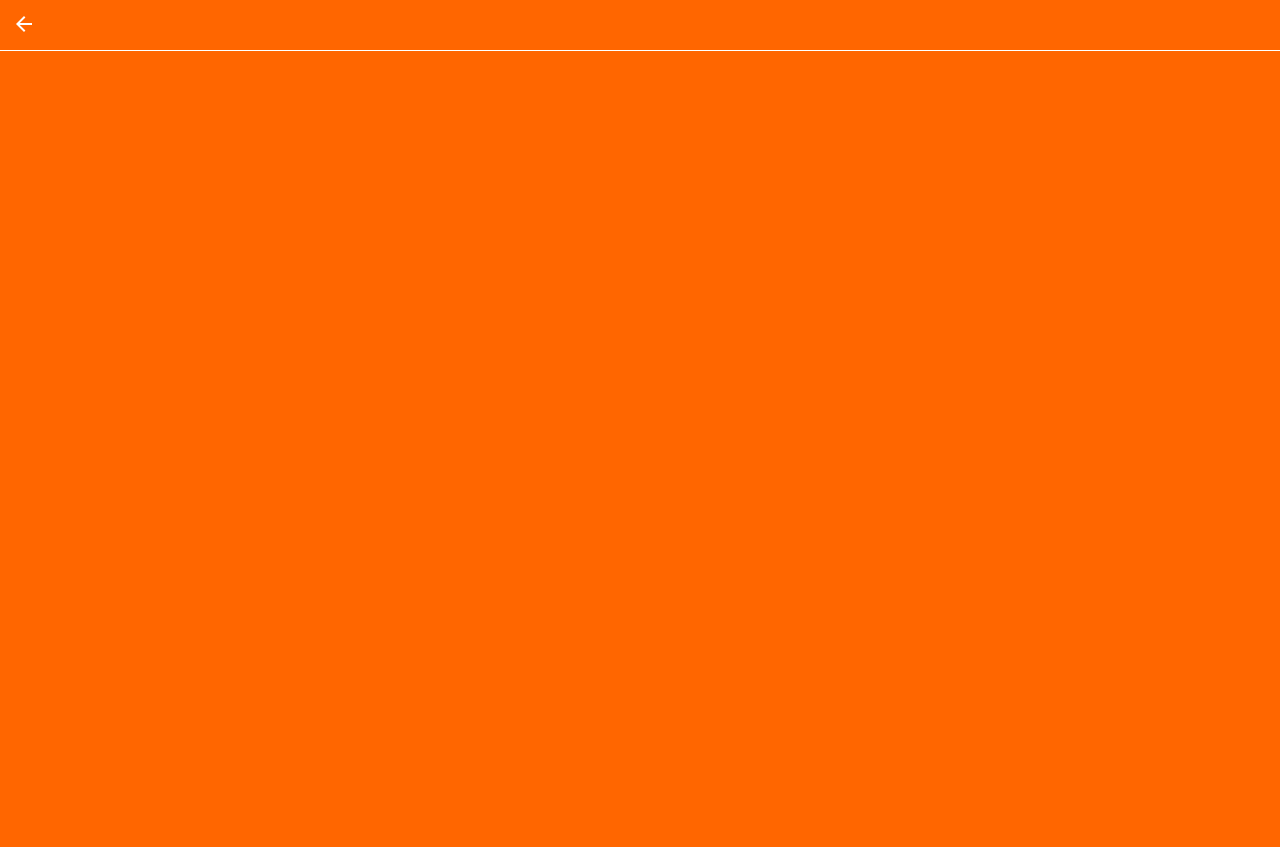
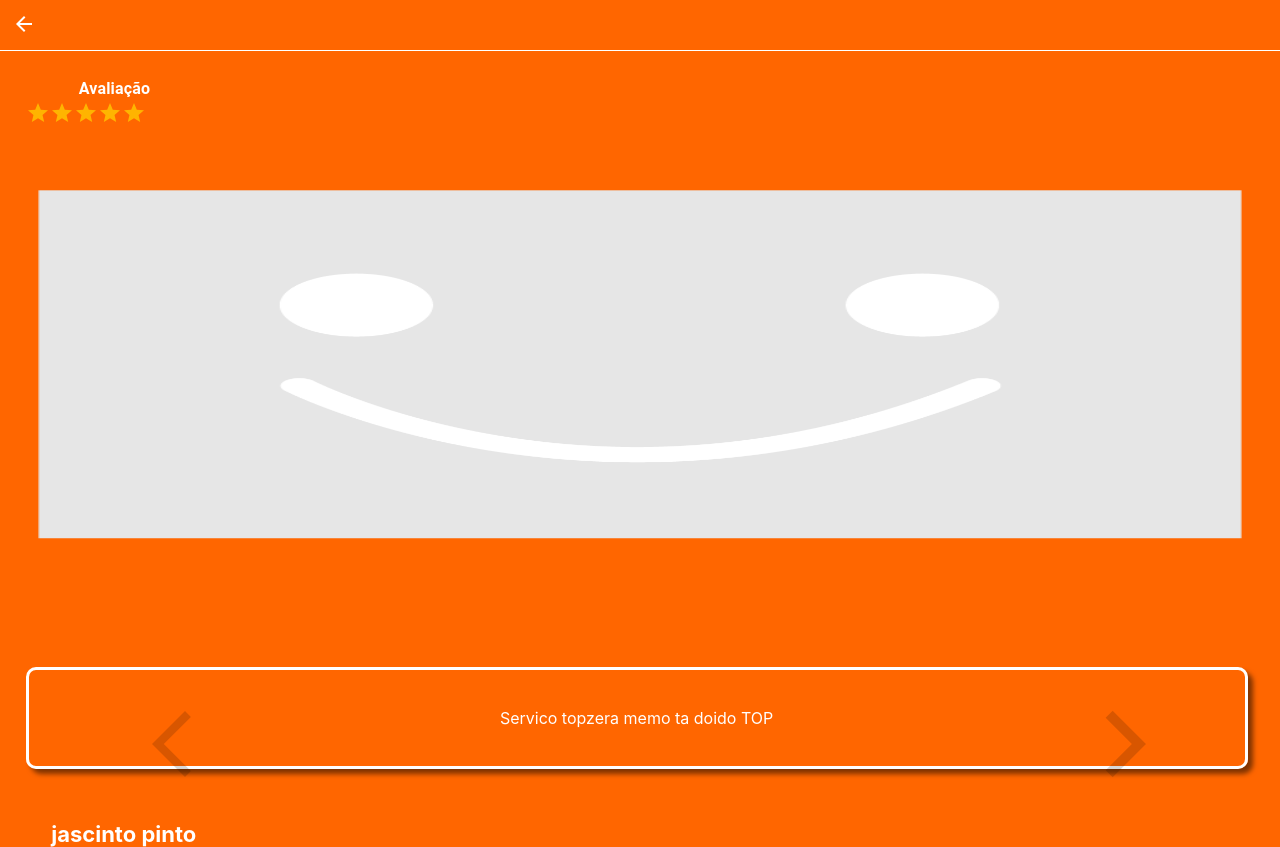
Before and after one commit to Rogerhsc/react-web-tcc, a React (Create React App) app: page /1/servicos/1/1/101516 in a window 1280 px wide. Before the commit the page ends 800 px from the top, so only its background shows below. Built offline with nearby package versions, Linux system fonts and the light colour scheme.

Commit message:
arquivo .scss incluso , nova view para vizualizar ultimo serviço

```diff
--- a/src/App.js
+++ b/src/App.js
@@ -8,9 +8,7 @@ import { Link } from "react-router-dom";
 function App() {
   return (
     <div>
-      <Routes>
-        <Link to={"/1"}></Link>
-      </Routes>
+      <Routes></Routes>
     </div>
   );
 }
--- a/src/components/lastWork/index.js
+++ b/src/components/lastWork/index.js
@@ -1,5 +1,9 @@
 import React, { Component } from 'react'
 import ReturnHeader from '../returnHeader';
+import './style.css'
+import Typography from "@material-ui/core/Typography";
+import Rating from "@material-ui/lab/Rating";
+import { ArrowBackIos, ArrowForwardIos } from '@material-ui/icons';
 
 export default class WorkComent extends Component {
     componentDidMount(){
@@ -7,8 +11,28 @@ export default class WorkComent extends Component {
     }
   render() {
     return (
-      <div className="container">
+      <div className="containerMenu">
         <ReturnHeader lastRoute={`/${this.props.match.params.userId}/servicos/${this.props.match.params.categoria}/${this.props.match.params.perfil}`}></ReturnHeader>
+        <div className="arrowDiv">
+          <ArrowBackIos fontSize="large"></ArrowBackIos>
+          <ArrowForwardIos fontSize="large"></ArrowForwardIos>
+        </div>
+        <div className="perfilAvaliacao">
+          <div className="perfilStars">
+            <Typography component="legend">Avaliação</Typography>
+            <Rating value={5} readOnly></Rating>
+          </div>
+        </div>
+        <div className="lastWorkImage">
+          <img src={require("../../image/defaultImg.png")}></img>
+        </div>
+
+        <div className="workComment">
+          Servico topzera memo ta doido TOP
+        </div>
+        <div className="workUser">
+          jascinto pinto
+        </div>
       </div>
     )
   }
--- /dev/null
+++ b/src/components/lastWork/style.css
@@ -0,0 +1,72 @@
+.lastWorkImage {
+  width: 100%;
+  display: flex;
+  justify-content: center;
+  align-items: center;
+  height: auto;
+  margin-bottom: 5%;
+  background-color: #ff6600;
+}
+.lastWorkImage img {
+  margin: 3%;
+  width: 95%;
+  height: 350px;
+}
+
+.arrowDiv {
+  margin-top: 55%;
+  position: absolute;
+  display: flex;
+  width: 100%;
+  height: auto;
+  align-items: center;
+  justify-content: center;
+  overflow-x: hidden;
+  color: black;
+  cursor: pointer;
+}
+.arrowDiv svg {
+  width: 70%;
+  margin-left: 3%;
+  font-size: 80px;
+  color: rgba(0, 0, 0, 0.151);
+}
+.arrowDiv svg:hover {
+  color: white;
+}
+.arrowDiv svg:active {
+  color: #ff6600;
+}
+
+.workComment {
+  justify-content: center;
+  align-items: center;
+  text-align: justify;
+  width: 89%;
+  height: auto;
+  display: flex;
+  margin: 2%;
+  padding: 3%;
+  box-shadow: 5px 5px 5px rgba(0, 0, 0, 0.5);
+  color: white;
+  border-size: 1px;
+  border-radius: 10px;
+  border-color: white;
+  border-style: solid;
+}
+
+.workUser {
+  justify-content: flex-start;
+  align-items: center;
+  text-align: justify;
+  width: 89%;
+  height: auto;
+  display: flex;
+  color: white;
+  font-size: 22px;
+  font-weight: bold;
+  margin-left: 4%;
+  margin-top: 2%;
+}
+
+/*# sourceMappingURL=style.css.map */
--- a/src/components/lastWork/style.scss
+++ b/src/components/lastWork/style.scss
@@ -0,0 +1,79 @@
+$containerColor:#ff6600;
+
+.lastWorkImage{
+    width: 100%;
+    display: flex;
+    justify-content: center;
+    align-items: center;
+    height: auto;
+    margin-bottom: 5%;
+    background-color: $containerColor;
+
+    img{
+        margin: 3%;
+        width: 95%;
+        height: 350px;
+
+    }
+}
+.arrowDiv{
+    margin-top: 55%;
+    position: absolute;
+    display: flex;
+    width:100%;
+    height: auto;
+    align-items: center;
+    justify-content: center;
+    overflow-x: hidden;
+    color: black;
+    cursor: pointer;
+    svg{
+        width: 70%;
+        margin-left: 3%;
+        font-size: 80px;
+        color: rgba(0, 0, 0, 0.151);
+
+        &:hover{
+            color: white;
+        }
+        &:active{
+            color: $containerColor;
+        }
+    }
+}
+.workComment{
+    justify-content: center;
+    align-items: center;
+    text-align: justify;
+    width: 89%;
+    height: auto;
+    display: flex;
+    margin: 2%;
+    padding: 3%;
+    box-shadow: 5px 5px 5px rgba(0,0,0,0.5);
+    color: white;
+    border: {
+        size:1px;
+        radius:10px;
+        color:white;
+        style:solid;
+    }
+}
+
+.workUser{
+    justify-content: flex-start;
+    align-items: center;
+    text-align: justify;
+    width: 89%;
+    height: auto;
+    display: flex;
+    color: white;
+    font: {
+        size: 22px;
+        weight: bold;
+    };
+    margin: {
+        left:4%;
+        top:2%;
+    }
+}
--- a/src/components/perfilAnuncio/index.js
+++ b/src/components/perfilAnuncio/index.js
@@ -7,9 +7,7 @@ import Rating from "@material-ui/lab/Rating";
 import { GroupAdd, AttachMoney, Chat, HowToReg } from "@material-ui/icons";
 
 export default class PerfilAnuncio extends Component {
-  componentDidMount(){
-    debugger;
-  }
+
   render() {
     return (
       <div className="containerMenu">
```
Also changed, not shown: 1 other file (tests, documents, lock files or other folders).
